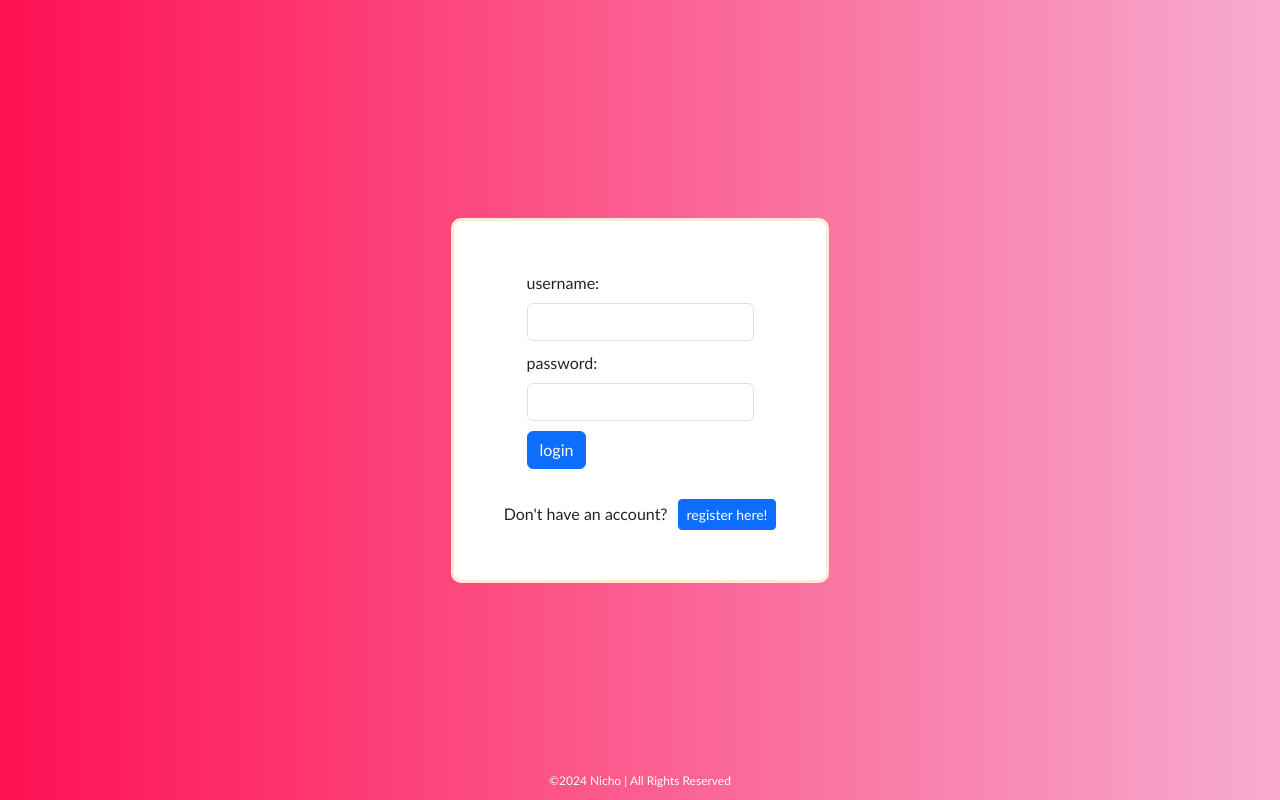
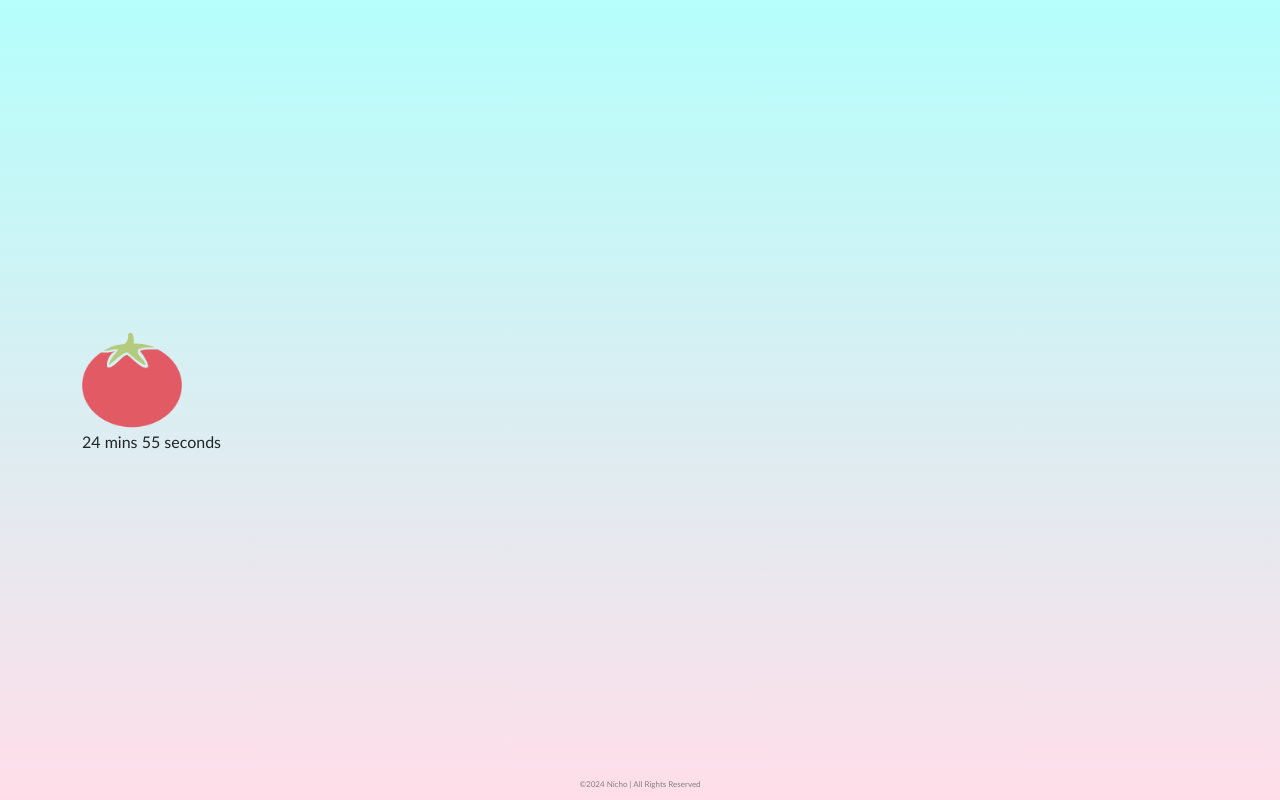
Before and after one commit to nicholastan0511/projects, a React (Vite) app in the folder task-management/frontend/: page /pomodoro in a window 1280 px wide. Before the commit this address led to /login. Built offline with nearby package versions, Linux system fonts and the light colour scheme.

Commit message:
adjust style and add pomodoro feature (to be finished)

```diff
--- a/task-management/frontend/src/App.jsx
+++ b/task-management/frontend/src/App.jsx
@@ -10,17 +10,20 @@ import userService from './services/userService'
 import Favorites from "./components/Favorites"
 import Finished from "./components/Finished"
 import RegisterPage from "./components/RegisterPage"
+import PomodoroPage from "./components/Pomodoro"
 import Error from "./components/Error"
-import { Navigate } from "react-router-dom"
 import { setError } from "./reducers/erorrReducer"
 import Sidebar from "./components/Sidebar"
 import Footer from "./components/Footer"
 import {
-  BrowserRouter as Router,
-  Routes, Route
+  Routes,
+  Route,
+  useLocation,
+  Navigate
 } from 'react-router-dom'
 
 const App = () => {
+  const location = useLocation()
   const dispatch = useDispatch()
   const user = useSelector(state => state.user)
 
@@ -49,9 +52,9 @@ const App = () => {
   }, [])
 
   console.log(user.token)
+  console.log(location.pathname)
 
   return (
-    <Router>
       <div className="app">
         <Sidebar />
         <Error/>
@@ -63,12 +66,12 @@ const App = () => {
             <Route path="/register" element={!user.token ? <RegisterPage /> : <Navigate replace to='/'/>}/>
             <Route path="/login" element={!user.token ? <LoginPage /> : <Navigate replace to='/'/>}/>
             <Route path="*" element={<Navigate replace to='/' />} />
+            <Route path="/pomodoro" element={<PomodoroPage />} />
           </Routes>
-          <TodoForm />
+          {location.pathname !== '/pomodoro' ? <TodoForm /> : null}
         </div>
         <Footer />
       </div>
-    </Router>
   )
 }
 
--- a/task-management/frontend/src/components/LoginPage.jsx
+++ b/task-management/frontend/src/components/LoginPage.jsx
@@ -12,10 +12,10 @@ const LoginPage = () => {
   const dispatch = useDispatch()
   const navigate = useNavigate()
 
-  const clearField = () => {
-    setUsername('')
-    setPassword('')
-  }
+  // const clearField = () => {
+  //   setUsername('')
+  //   setPassword('')
+  // }
 
   const onSubmit = async (e) => {
     const form = e.currentTarget
@@ -31,36 +31,42 @@ const LoginPage = () => {
 
   return (
     <div className="loginPage">
+      <div className="welcome-loginpage">
+        <h1>Login</h1>
+        <p>Welcome aboard! 🏄</p>
+      </div>
       <Form onSubmit={onSubmit} className="loginForm" validated={validated} noValidate>
         <Form.Group>
-            <Form.Label>username:</Form.Label>
+            <Form.Label className="form-login-label" >USERNAME</Form.Label>
             <Form.Control
             type="text"
             name="username"
             value={username}
+            placeholder="Bob"
             onChange={({ target }) => setUsername(target.value) }
             required
             />
             <Form.Control.Feedback type="invalid">Please insert valid username</Form.Control.Feedback>
         </Form.Group>
         <Form.Group>
-            <Form.Label>password:</Form.Label>
+            <Form.Label className="form-login-label">PASSWORD</Form.Label>
             <Form.Control
             type="password"
             value={password}
             onChange={({ target }) => setPassword(target.value)}
+            placeholder="Ross"
             required
             />
             <Form.Control.Feedback type="invalid">Please insert password</Form.Control.Feedback>
         </Form.Group>
         <div>
-          <Button variant="primary" type="submit">
+          <Button variant="primary" type="submit" className="btn-loginpage">
             login
           </Button>
         </div>
       </Form>
       <span className="account">Don't have an account?
-        <Button variant="primary" size='sm' onClick={() => navigate('/register')}>register here!</Button>
+        <Button variant="primary" size='sm' onClick={() => navigate('/register')} className="btn-loginpage">register here!</Button>
       </span>
     </div>
   )
--- /dev/null
+++ b/task-management/frontend/src/components/Pomodoro/index.jsx
@@ -0,0 +1,45 @@
+import PomodoroIcon from '../../assets/food.png'
+import { useState, useEffect } from 'react';
+
+const PomodoroPage   = () => {
+  const [countdown, setCountdown] = useState(25*60)
+
+  useEffect(() => {
+    // Function to update the countdown display
+    const updateCountdown = () => {
+      setCountdown(prevCountdown => {
+        if (prevCountdown <= 1) {
+          clearInterval(timerID);
+          return 0;
+        } else {
+          return prevCountdown - 1;
+        }
+      });
+    };
+
+    // Start the countdown
+    const timerID = setInterval(updateCountdown, 1000); // Update every second
+
+    // Cleanup the interval on component unmount
+    return () => clearInterval(timerID);
+  }, []); // Empty dependency array to run once on mount
+
+  // Convert seconds to minutes and seconds format
+  const minutes = Math.floor(countdown / 60);
+  const seconds = countdown % 60;
+
+
+  return (
+    <div className="pomoPage">
+      <div className="pomoPicContainer">
+        <img src={PomodoroIcon} alt="Tomato" className='pomoPic' />
+      </div>
+      <div>
+        <p>{minutes} mins {seconds} seconds</p>
+      </div>
+
+    </div>
+  )
+}
+
+export default PomodoroPage;
--- a/task-management/frontend/src/components/RegisterPage.jsx
+++ b/task-management/frontend/src/components/RegisterPage.jsx
@@ -46,10 +46,13 @@ const RegisterPage = () => {
   }
 
   return (
-    <div className="loginPage regisPage">
-      <Form onSubmit={handleSubmit} className="loginForm" validated={validated} noValidate>
+    <div className="regisPage">
+      <div className="welcome-regisPage">
+        <h1>Register</h1>
+      </div>
+      <Form onSubmit={handleSubmit} validated={validated} noValidate className="regisForm">
         <Form.Group>
-            <Form.Label>username:</Form.Label>
+            <Form.Label>username</Form.Label>
             <Form.Control
             type="text"
             name="username"
@@ -60,7 +63,7 @@ const RegisterPage = () => {
             <Form.Control.Feedback type="invalid">Please insert valid username</Form.Control.Feedback>
         </Form.Group>
         <Form.Group>
-            <Form.Label>email:</Form.Label>
+            <Form.Label>email</Form.Label>
             <Form.Control
             type="text"
             name="username"
@@ -76,7 +79,7 @@ const RegisterPage = () => {
             </Form.Control.Feedback>
         </Form.Group>
         <Form.Group>
-            <Form.Label>password:</Form.Label>
+            <Form.Label>password</Form.Label>
             <Form.Control
             type="password"
             value={password}
@@ -86,7 +89,7 @@ const RegisterPage = () => {
             <Form.Control.Feedback type="invalid">Please insert password</Form.Control.Feedback>
         </Form.Group>
         <Form.Group>
-            <Form.Label>confirm password:</Form.Label>
+            <Form.Label>confirm password</Form.Label>
             <Form.Control
             type="password"
             value={confirmPassword}
@@ -96,7 +99,7 @@ const RegisterPage = () => {
             <Form.Control.Feedback type="invalid">Please confirm your password</Form.Control.Feedback>
         </Form.Group>
         <div>
-          <Button variant="primary" type="submit">
+          <Button variant="primary" type="submit" className="btn-loginpage">
             register
           </Button>
         </div>
--- a/task-management/frontend/src/components/Timer.jsx
+++ b/task-management/frontend/src/components/Timer.jsx
@@ -30,7 +30,7 @@ const Timer = ({ deadlineWithDay, done }) => {
 
   if (done === 'true')
     return null
-  else if (timer.seconds < 1)
+  else if (timer.seconds < 0)
     return <div>The deadline has past!</div>
 
   return (
--- a/task-management/frontend/src/index.css
+++ b/task-management/frontend/src/index.css
@@ -10,7 +10,7 @@
   justify-content: center;
   width: 100%;
   min-height: 100vh;
-  background: linear-gradient(to right, #FF1053, #F7ACCF);
+  background: linear-gradient(0deg,#FFDEE9, #B5FFFC);
   gap: 30px;
 }
 
@@ -30,23 +30,24 @@
   justify-content: space-between;
   align-items: center;
   gap: 10px;
-  padding: 50px;
-  background-color: white;
-  border-radius: 10px;
-  border-color:blanchedalmond;
-  border-style: solid;
+  /* background-color: white; */
+  border-radius: 40px;
   transition-duration: 300ms;
+  /* box-shadow: 1px 1px 6px 3px; */
 }
 
-.loginPage:hover {
+/* .loginPage:hover {
   box-shadow: 11px -10px 2px 5px;
   transform: scale(1.05);
-}
+} */
 
 .loginForm {
   display: flex;
   flex-direction: column;
-  gap: 10px;
+  gap: 40px;
+  width: 300px;
+  height: 300px;
+  border-bottom: 2px #555555 solid;
 }
 
 .todolist-title {
@@ -119,7 +120,6 @@
   align-items: center;
   background-color: #f5f5f5;
   padding: 24px;
-  border-radius: 30px;
 }
 
 .user-details {
@@ -160,14 +160,16 @@
   display: flex;
   gap: 20px;
   align-items: center;
+  justify-content: space-between;
   font-weight: 500;
   color: #757575;
-  padding: 12px 8px;
+  padding: 18px 15px;
   text-decoration: none;
   border-radius: 8px;
   transition: all 0.3s;
   font-size: 15px;
 }
+
 
 
 .menu ul li:hover .link {
@@ -195,8 +197,8 @@
 .footer {
   position: absolute;
   bottom: 10px;
-  font-size: 12px;
-  color: ivory;
+  font-size: 8px;
+  color: grey;
   font-weight: 100;
 }
 
@@ -208,3 +210,52 @@
   color:#555555;
   font-weight: 100;
 }
+
+.form-login-label {
+  color: #555555;
+  font-size: 15px;
+}
+
+.btn-loginpage {
+  font-size: 15px;
+  text-transform:uppercase;
+}
+
+.welcome-loginpage {
+  display: flex;
+  flex-direction: column;
+  align-items: start;
+  width: 100%;
+  border-bottom: 2px solid #555555;
+  margin-bottom: 10px;
+}
+
+.regisPage {
+  display: flex;
+  flex-direction: column;
+  gap: 50px;
+  align-self: center;
+}
+
+.regisForm {
+  width: 300px;
+  display: flex;
+  flex-direction: column;
+  gap: 20px;
+  text-transform: uppercase;
+  color: #555555;
+  width: 100%;
+}
+
+.welcome-regisPage {
+  display: flex;
+  flex-direction: column;
+  align-items: start;
+  border-bottom: 2px solid #555555;
+  width: 300px;
+}
+
+.pomoPic {
+  height: 100px;
+  width: 100px
+}
--- a/task-management/frontend/src/main.jsx
+++ b/task-management/frontend/src/main.jsx
@@ -7,6 +7,7 @@ import errorSlice from './reducers/erorrReducer.js'
 import userSlice from './reducers/userReducer.js'
 import 'bootstrap/dist/css/bootstrap.min.css';
 import './index.css'
+import { BrowserRouter as Router } from 'react-router-dom'
 
 const store = configureStore({
   reducer: {
@@ -16,9 +17,10 @@ const store = configureStore({
   }
 })
 
-
 ReactDOM.createRoot(document.getElementById('root')).render(
-    <Provider store={store}>
-      <App />
-    </Provider>
+    <Router>
+      <Provider store={store}>
+        <App />
+      </Provider>
+    </Router>
 )
--- a/task-management/frontend/vite.config.js
+++ b/task-management/frontend/vite.config.js
@@ -1,5 +1,6 @@
 import { defineConfig } from 'vite'
 import react from '@vitejs/plugin-react'
+
 
 // https://vitejs.dev/config/
 export default defineConfig({
@@ -7,7 +8,7 @@ export default defineConfig({
   server: {
     proxy: {
       '/api': {
-        target: 'import.meta.env.BACKEND_URL',
+        target: 'http://localhost:3001',
         changeOrigin: true,
       }
     }
```
Also changed, not shown: task-management/frontend/src/assets/food.png (added).
